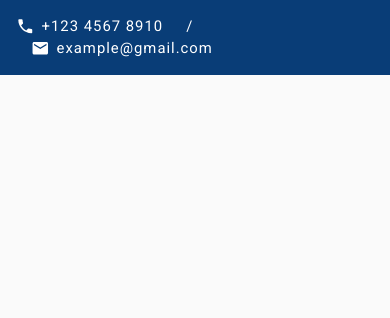
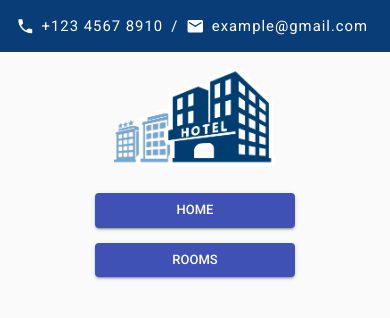
Before and after one commit to MaxStenex/react-hotels-ecommerce, a React (Create React App) app: page / in a window 390 px wide. Shown: the top 318 px of the page. Built offline with nearby package versions, Linux system fonts and the light colour scheme.

Commit message:
added responsive header

```diff
--- a/src/components/Header.tsx
+++ b/src/components/Header.tsx
@@ -6,6 +6,9 @@ import PhoneIcon from '@material-ui/icons/Phone';
 import Grid from '@material-ui/core/Grid';
 import Breadcrumbs from '@material-ui/core/Breadcrumbs';
 import EmailIcon from '@material-ui/icons/Email';
+import Toolbar from '@material-ui/core/Toolbar';
+import Logo from '../assets/logo.png';
+import { Button } from '@material-ui/core';
 
 const useStyles = makeStyles((theme: Theme) =>
   createStyles({
@@ -17,36 +20,98 @@ const useStyles = makeStyles((theme: Theme) =>
     icon: {
       marginRight: '7px',
     },
+    logo: {
+      height: '50px',
+      width: '100px',
+      marginLeft: '15px',
+      marginRight: '15px',
+      [theme.breakpoints.down('xs')]: {
+        width: '100%',
+        height: '100px',
+        margin: '0px 0px',
+        marginBottom: '20px',
+      },
+    },
+    headerBottom: {
+      padding: '15px 0px',
+    },
+    headerBottomContainer: {
+      display: 'flex',
+      justifyContent: 'space-between',
+      alignItems: 'center',
+      flexWrap: 'wrap',
+      [theme.breakpoints.down('xs')]: {
+        justifyContent: 'center',
+      },
+    },
+    navigation: {
+      display: 'flex',
+      flexDirection: 'row',
+      [theme.breakpoints.down('xs')]: {
+        flexWrap: 'wrap',
+      },
+    },
+    link: {
+      marginRight: '15px',
+      fontWeight: 500,
+      minWidth: '100px',
+      '&:last-child': {
+        marginRight: 0,
+      },
+      [theme.breakpoints.down('xs')]: {
+        marginRight: 0,
+        flex: '100%',
+        marginBottom: '15px',
+      },
+    },
   })
 );
 
 const Header: React.FC = () => {
   const classes = useStyles();
+
   return (
+    <header>
       <Grid container className={classes.headerTop}>
         <Container maxWidth='lg'>
           <Breadcrumbs style={{ color: '#fff' }} separator='/'>
-          <Grid
-            container
-            direction='row'
-            alignItems='center'
-            style={{ marginRight: '15px' }}
-          >
+            <Grid container direction='row' alignItems='center'>
               <PhoneIcon className={classes.icon} fontSize='small' />
               <Typography>+123 4567 8910</Typography>
             </Grid>
-          <Grid
-            container
-            direction='row'
-            alignItems='center'
-            style={{ marginLeft: '15px' }}
-          >
+            <Grid container direction='row' alignItems='center'>
               <EmailIcon className={classes.icon} fontSize='small' />
               <Typography>example@gmail.com</Typography>
             </Grid>
           </Breadcrumbs>
         </Container>
       </Grid>
+      <Grid container className={classes.headerBottom}>
+        <Container maxWidth='lg' className={classes.headerBottomContainer}>
+          <a href='_blank'>
+            <img className={classes.logo} src={Logo} alt='logo' />
+          </a>
+          <Toolbar className={classes.navigation}>
+            <Button
+              className={classes.link}
+              href='#'
+              variant='contained'
+              color='primary'
+            >
+              Home
+            </Button>
+            <Button
+              className={classes.link}
+              href='#'
+              variant='contained'
+              color='primary'
+            >
+              Rooms
+            </Button>
+          </Toolbar>
+        </Container>
+      </Grid>
+    </header>
   );
 };
 
```
Also changed, not shown: src/assets/logo.png (added). Lines whose indentation alone changed are shown as unchanged.
